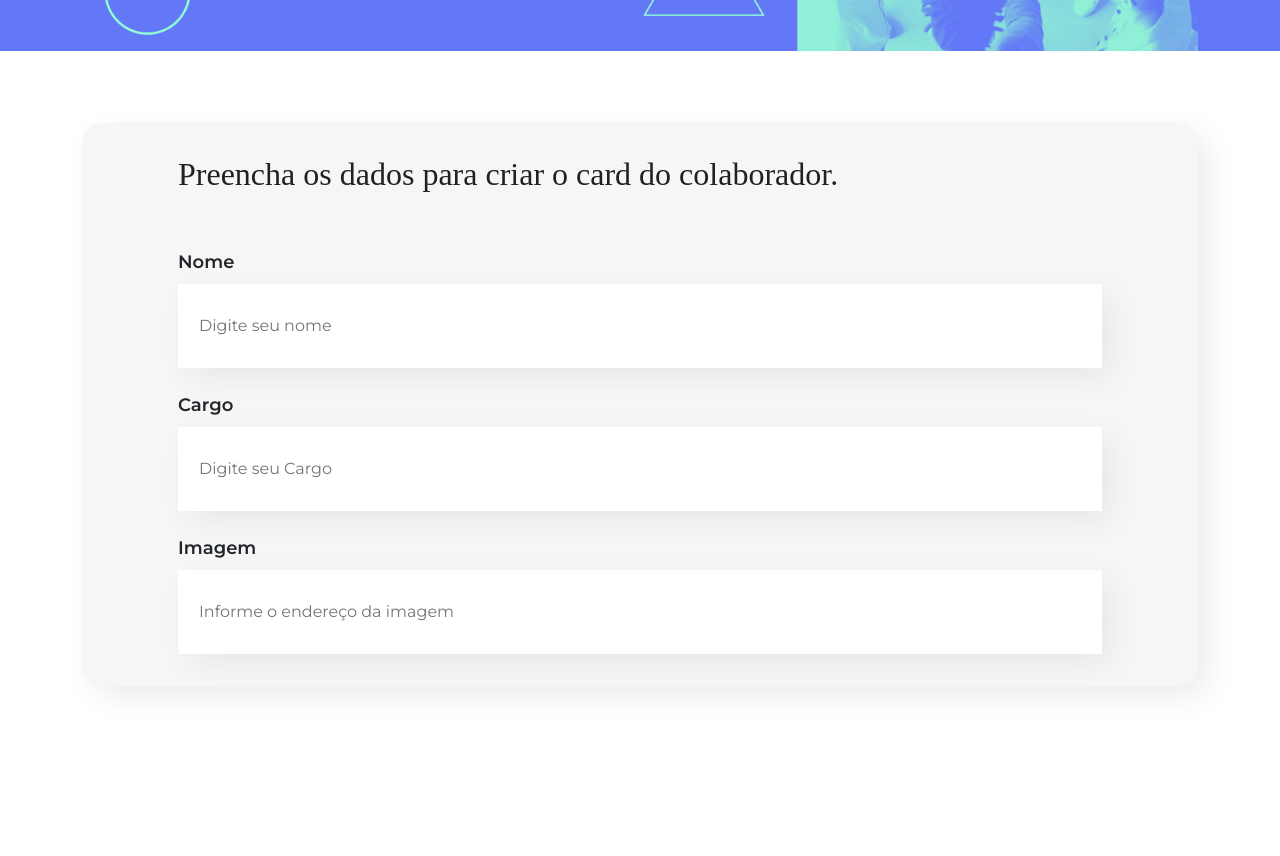
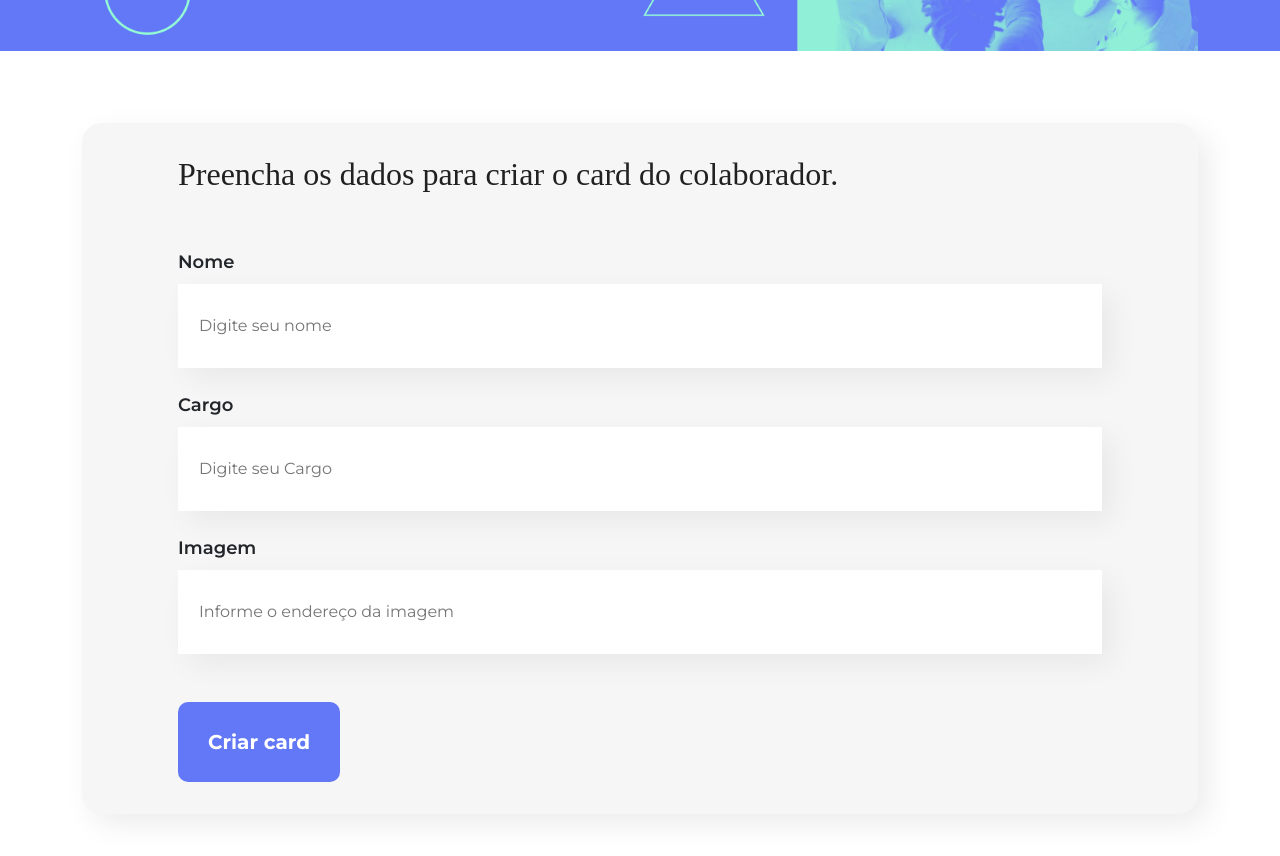
Before and after one commit to justMyTraining/react-desenvolvendo-javascript, a React (Create React App) app in the folder organo/: page / in a window 1280 px wide. Shown: the part 380-1236 px from the top of the page. Before the commit the page ends 1138 px from the top, so only its background shows below. Built offline with nearby package versions, Linux system fonts and the light colour scheme.

Commit message:
component - button

```diff
--- /dev/null
+++ b/organo/src/components/Button/Button.css
@@ -0,0 +1,12 @@
+.button {
+  background-color: #6278f7;
+  border-radius: 10px;
+  border: none;
+  color: #fff;
+  font-family: Montserrat;
+  font-size: 20px;
+  font-weight: 700;
+  line-height: normal;
+  outline: none;
+  padding: 28px 30px;
+}
--- /dev/null
+++ b/organo/src/components/Button/Index.jsx
@@ -0,0 +1,11 @@
+import "./Button.css";
+
+function Button(props) {
+  return (
+    <>
+      <button className="button">{props.children}</button>
+    </>
+  );
+}
+
+export default Button;
--- a/organo/src/components/Form/Form.css
+++ b/organo/src/components/Form/Form.css
@@ -1,8 +1,8 @@
 .form {
   background-color: #f6f6f6;
-  padding: 32px 96px;
   border-radius: 20px;
   box-shadow: 10px 10px 30px rgba(0, 0, 0, 0.08);
+  padding: 32px 96px;
 }
 
 .form h2 {
--- a/organo/src/components/Form/index.jsx
+++ b/organo/src/components/Form/index.jsx
@@ -1,12 +1,22 @@
+import Button from "../Button/Index";
 import Input from "../Input";
 import "./Form.css";
 
 function Form() {
+  const formSubmit = (event) => {
+    event.preventDefault();
+    console.log(event);
+    console.log("Form submetido meu nobre!");
+  };
+
   return (
     <>
       <section className="container my-4 py-5">
-        <form className="form">
-          <fieldset className="mb-5">
+        <form
+          onSubmit={(e) => formSubmit(e)}
+          className="form d-flex flex-column gap-5"
+        >
+          <fieldset className="">
             <h2>Preencha os dados para criar o card do colaborador.</h2>
           </fieldset>
           <fieldset className="d-flex flex-column gap-4">
@@ -14,6 +24,9 @@ function Form() {
             <Input label="Cargo" placeholder="Digite seu Cargo" />
             <Input label="Imagem" placeholder="Informe o endereço da imagem" />
           </fieldset>
+          <fieldset>
+            <Button>Criar card</Button>
+          </fieldset>
         </form>
       </section>
     </>
--- a/organo/src/components/Input/Input.css
+++ b/organo/src/components/Input/Input.css
@@ -9,7 +9,7 @@
 }
 .input-container input {
   border: none;
+  box-shadow: 10px 10px 30px rgba(0, 0, 0, 0.06);
   outline: none;
   padding: 30px 21px;
-  box-shadow: 10px 10px 30px rgba(0, 0, 0, 0.06);
 }
```
